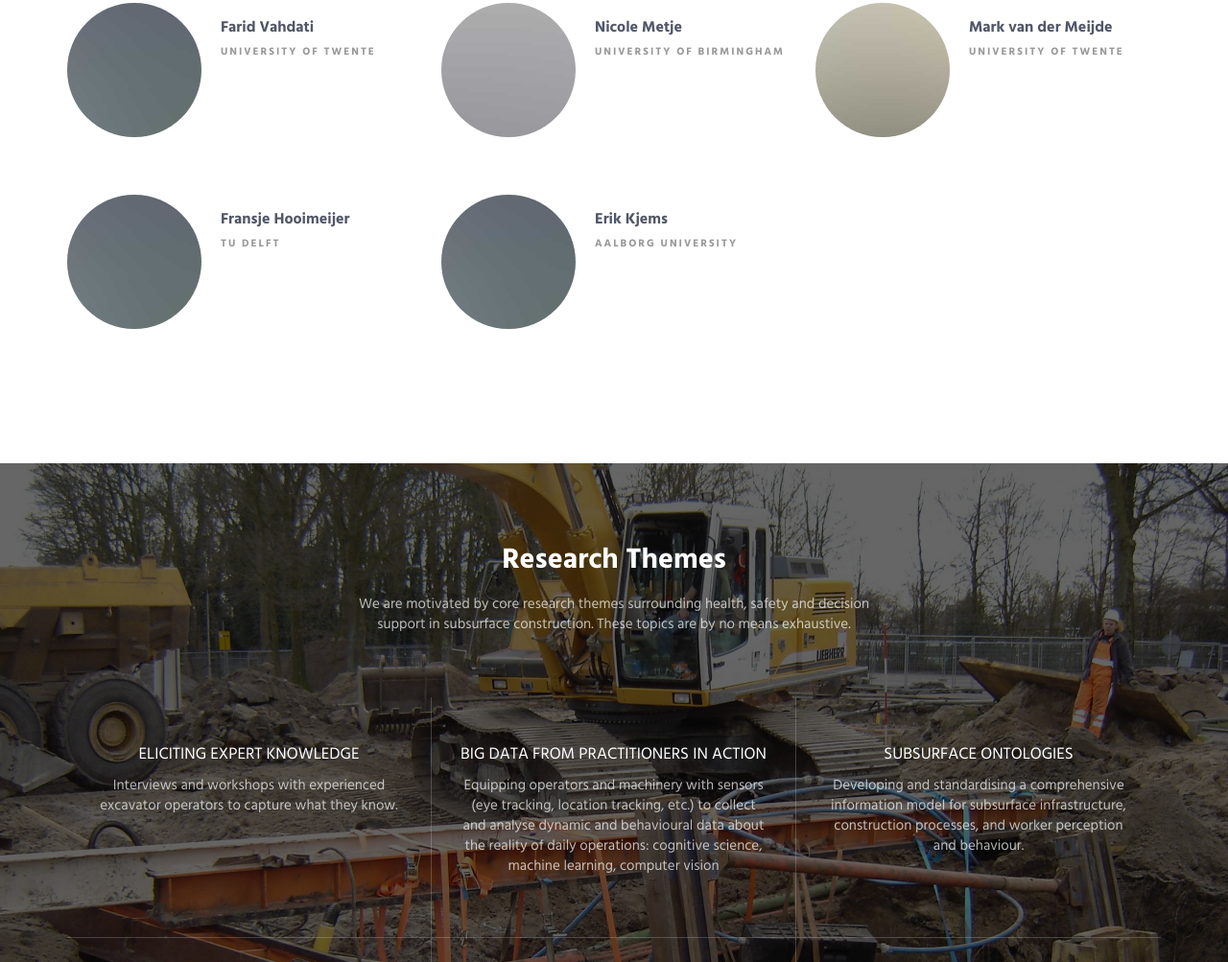
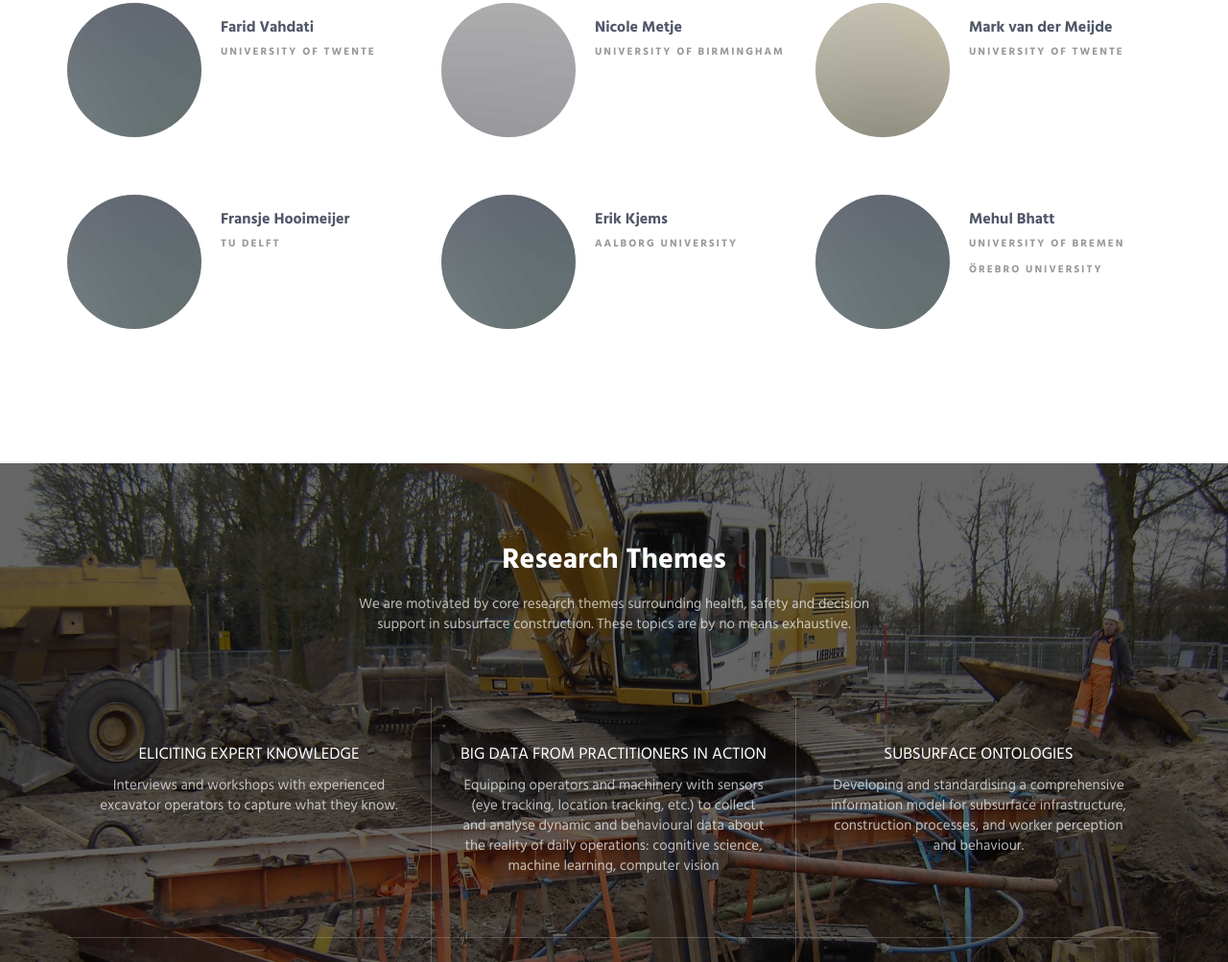
Before and after one commit to carl8176238712946/subsurface, a plain HTML site: page subsurface/index.html in a window 1280 px wide. Shown: the part 2192-3195 px from the top of the page at 96% size. Drawn offline with Linux system fonts and the light colour scheme.

```diff
--- a/subsurface/index.html
+++ b/subsurface/index.html
@@ -356,6 +356,21 @@
 						</div>
 					</div>
 
+					<div class="col-md-4 col-sm-6 col-xs-12">
+						<div class="fh5co-testimonial-item wow fadeInUp" data-wow-duration="1s" data-wow-delay="2.3s">
+							<div class="fh5co-name">
+								<img src="img/people/person_1.jpg" alt="">
+								<div class="fh5co-meta">
+									<h3>Mehul Bhatt</h3>
+
+									<span class="fh5co-company">University of Bremen<br>Örebro University</span>
+								</div>
+							</div>
+							<!--<div class="fh5co-text">
+								<p>...</p>
+							</div>-->
+						</div>
+					</div>
 
 				</div>
 			</div>
```
